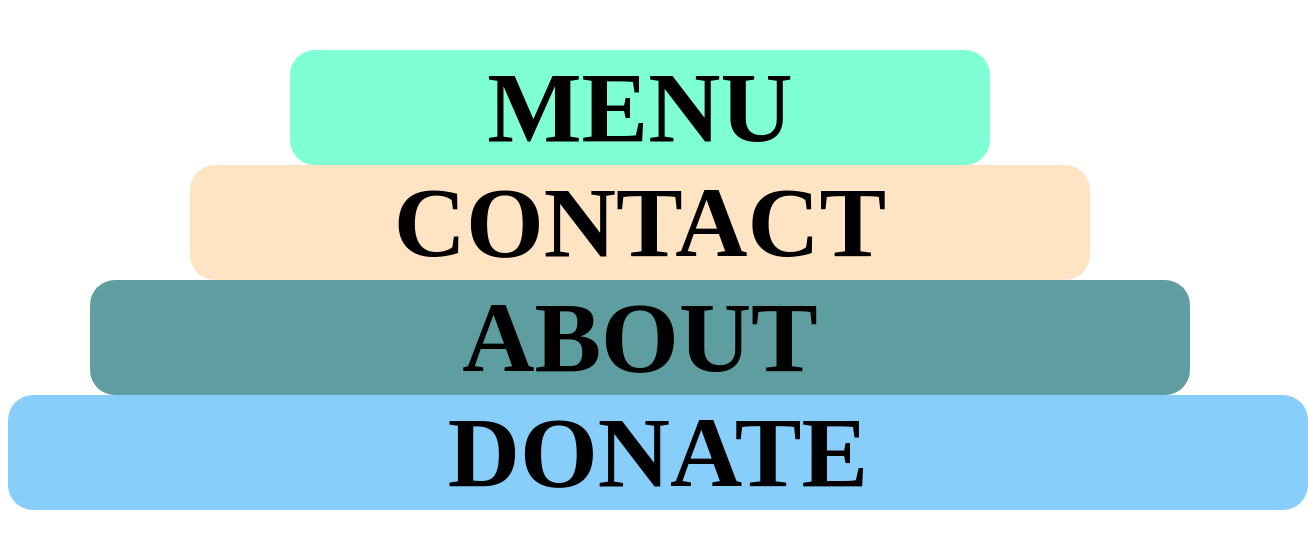
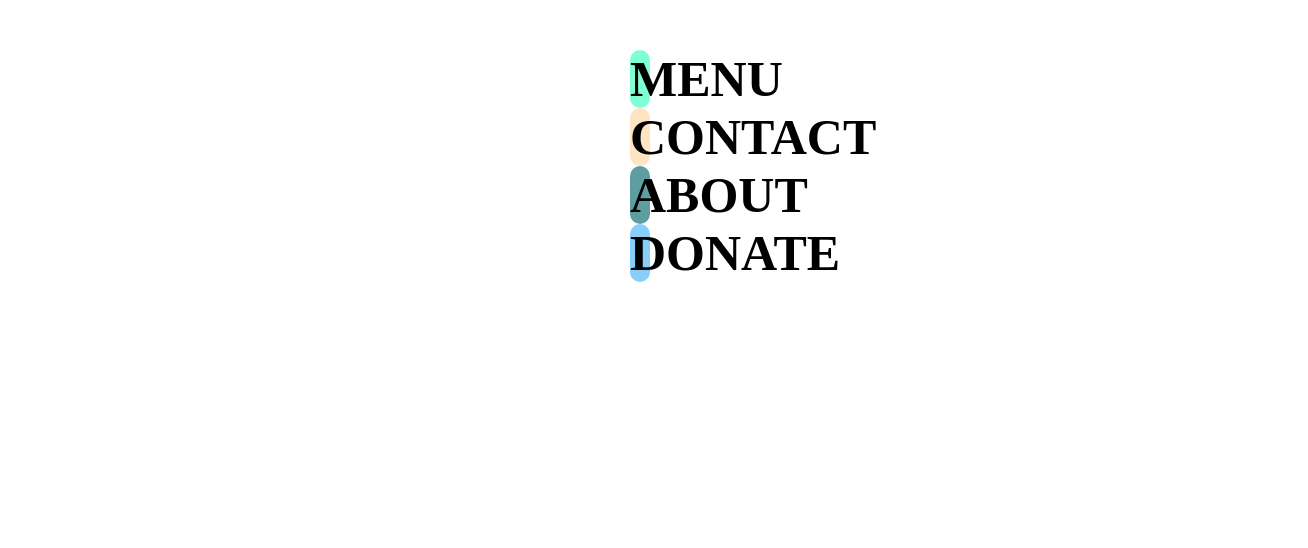
Before and after one commit to jessekmt/jessekmt.github.io, a plain HTML site: page index.html in a window 1280 px wide. Shown: the whole page, 1308 px wide, since content can reach past the window. Drawn offline with Linux system fonts and the light colour scheme.

Commit message:
testing size of width

```diff
--- a/style.css
+++ b/style.css
@@ -5,7 +5,7 @@ body
 
 .menuClass {
     background-color:aquamarine;
-    width:700px;
+    width:20px;
     margin:0 auto;
     border-radius: 25px;
 
@@ -13,27 +13,27 @@ body
 
 .contactClass {
     background-color:bisque;
-    width:900px;
+    width:20px;
     margin:0 auto;
     border-radius: 25px;
 }
 
 .aboutClass {
     background-color:cadetblue;
-    width:1100px;
+    width:20px;
     margin:0 auto;
     border-radius: 25px;
 }
 
 .donateClass {
     background-color :lightskyblue;
-    width:1300px;
+    width:20px;
     margin:0 auto;
     border-radius: 25px;
 }
 
 h1 {
     text-align: center;
-    font-size: 100px;
+    font-size: 50px;
     margin:0px;
 }
```
